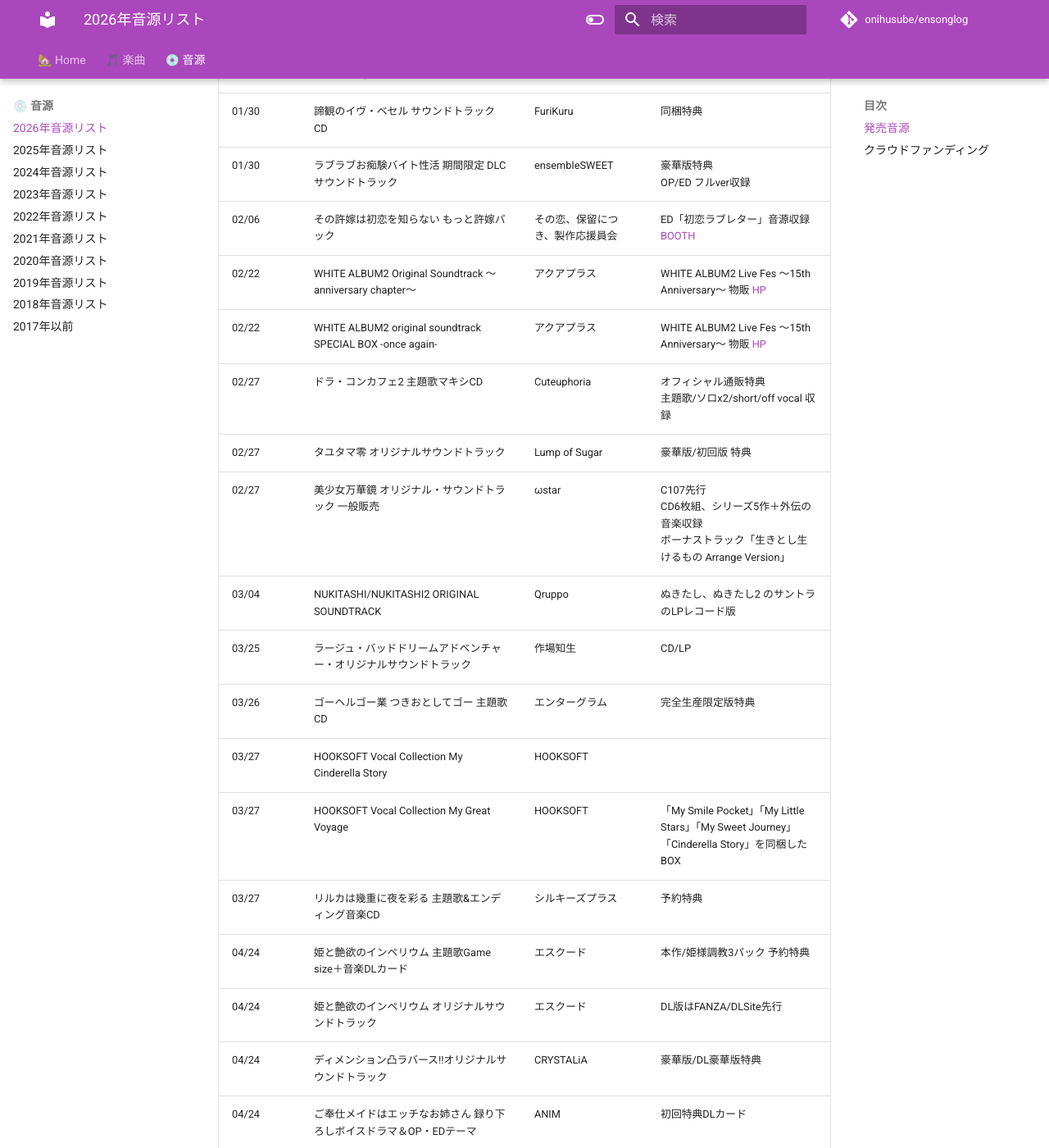
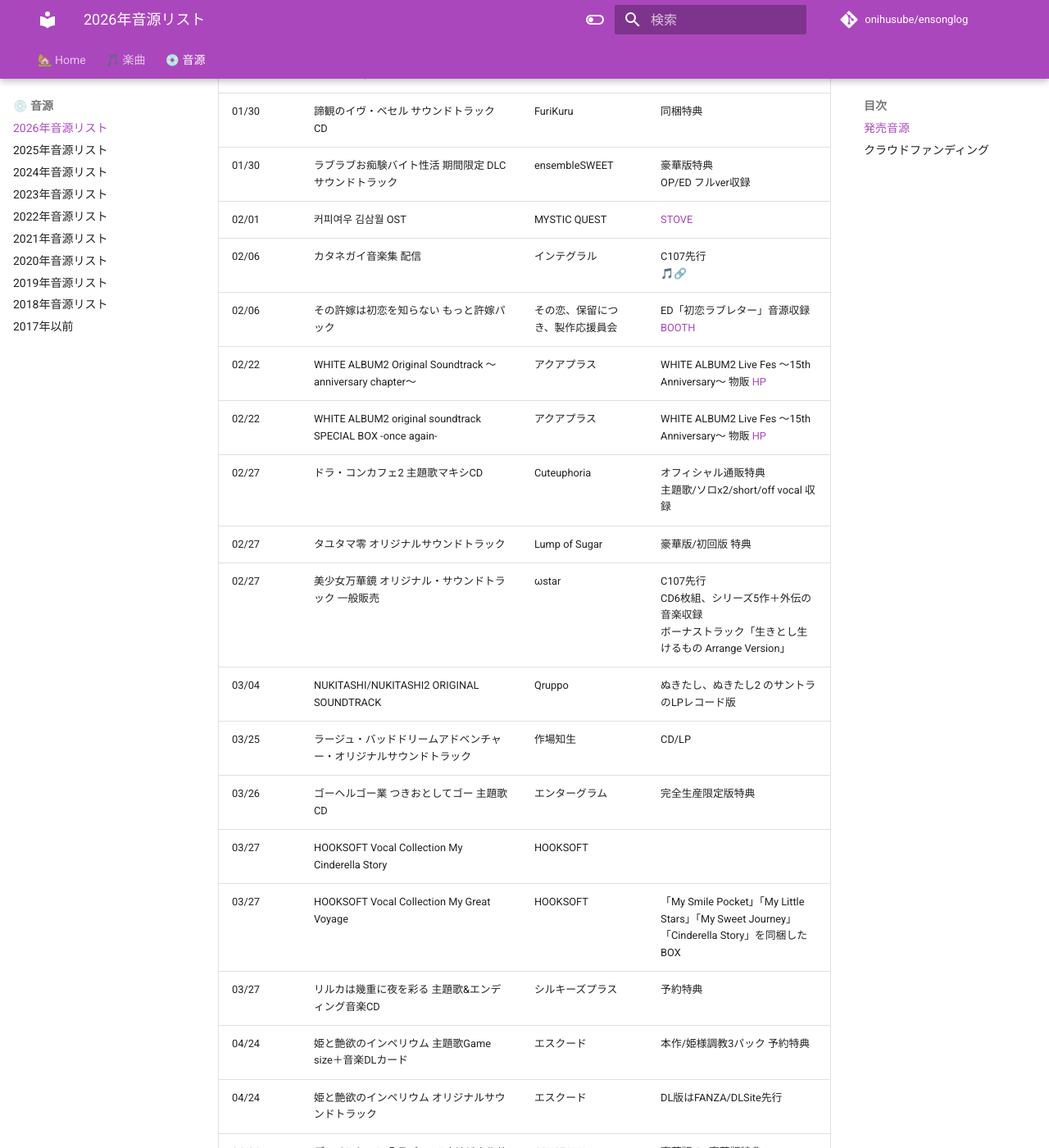
Before and after one commit to onihusube/ensonglog, an MkDocs documentation site: the page built from docs/2026/音源.md, in a window 1280 px wide and 1400 px high, scrolled down 1150 px. Shown: the whole window at 82% size. Built offline with MkDocs 1.6.1 and Material for MkDocs 9.7.7, drawn with Linux system fonts in a browser that asks for light colours; comment, search, counter and statistics services are not loaded; some of the changed text lies outside the part shown.

Commit message:
音源追加

```diff
--- a/docs/2026/音源.md
+++ b/docs/2026/音源.md
@@ -24,6 +24,8 @@
 | 01/30 | PRIDE BLUE 録り下ろし主題歌CD【あかしゆきVer.】 | LiLiM DARKNESS | ソフマップ特典 |
 | 01/30 | 諦観のイヴ・ベセル サウンドトラックCD | FuriKuru | 同梱特典 |
 | 01/30 | ラブラブお痴験バイト性活 期間限定 DLCサウンドトラック | ensembleSWEET | 豪華版特典 </br> OP/ED フルver収録 |
+| 02/01 | 커피여우 김삼월 OST | MYSTIC QUEST | [STOVE](https://store.onstove.com/ko/games/103883) |
+| 02/06 | カタネガイ音楽集 配信 | インテグラル | C107先行 </br> [🎵🔗](https://linkco.re/fR614Ts4?lang=ja) |
 | 02/06 | その許嫁は初恋を知らない もっと許嫁パック | その恋、保留につき、製作応援員会 | ED「初恋ラブレター」音源収録 </br> [BOOTH](https://sonokoi.booth.pm/items/7879712) |
 | 02/22 | WHITE ALBUM2 Original Soundtrack ～anniversary chapter～ | アクアプラス | WHITE ALBUM2 Live Fes ～15th Anniversary～ 物販 [HP](https://blog.aquaplus.jp/archives/12322) |
 | 02/22 | WHITE ALBUM2 original soundtrack SPECIAL BOX -once again- | アクアプラス | WHITE ALBUM2 Live Fes ～15th Anniversary～ 物販 [HP](https://blog.aquaplus.jp/archives/12322) |
@@ -50,6 +52,7 @@
 | 06/26 | ぼっちな魔王と俺の塔 サウンドトラックCD | KarinProject | 巨塔edition 特典 |
 | --/-- | 『夜明け前より瑠璃色な』20周年記念ボーカル集 -Luminous Passport- | オーガスト | LPレコード |
 | --/-- | 電気式華憐音楽集団 ベストアルバム | 電気式華憐音楽集団 |  |
+| --/-- | 都市伝説解体センター オリジナルサウンドトラック | 集英社ゲームズ | 単体販売 |
 
 ## クラウドファンディング
 
```
Also changed, not shown: other parts of docs/2026/音源.md (+1 -1 lines).
